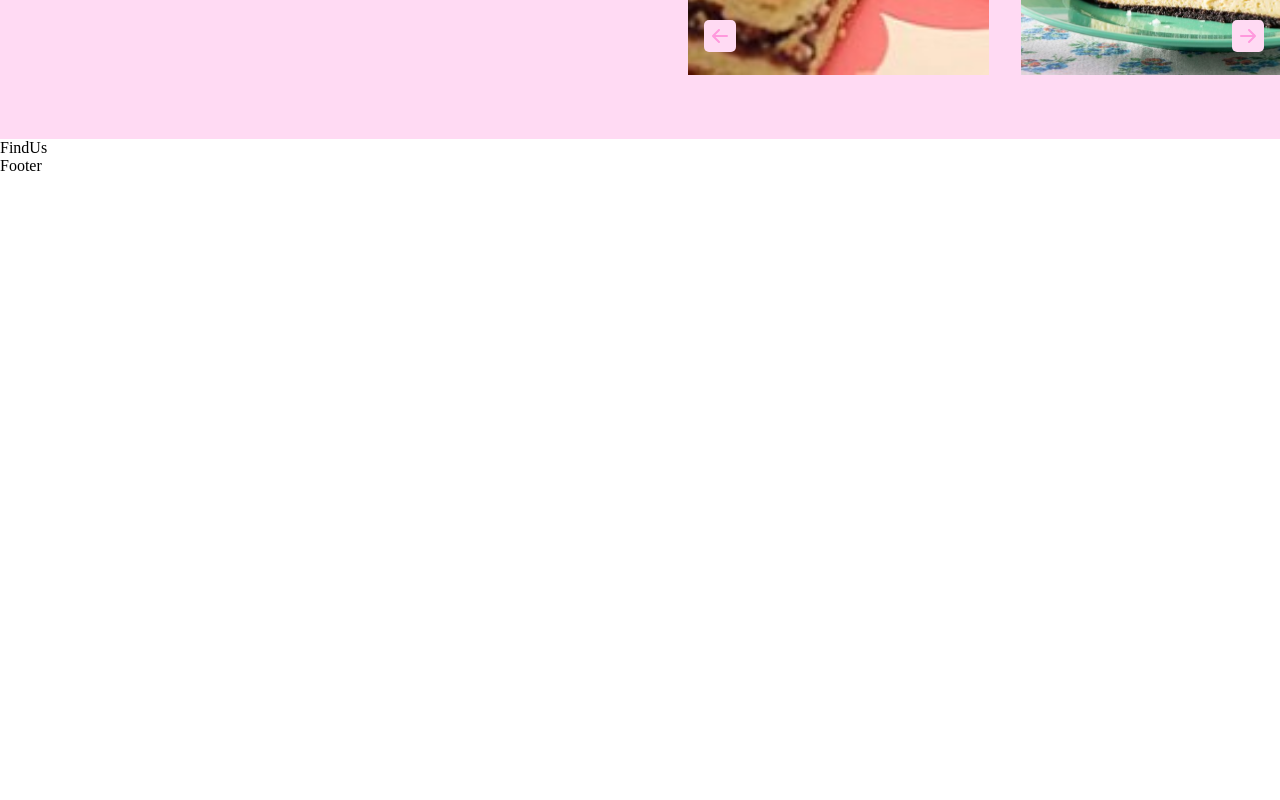
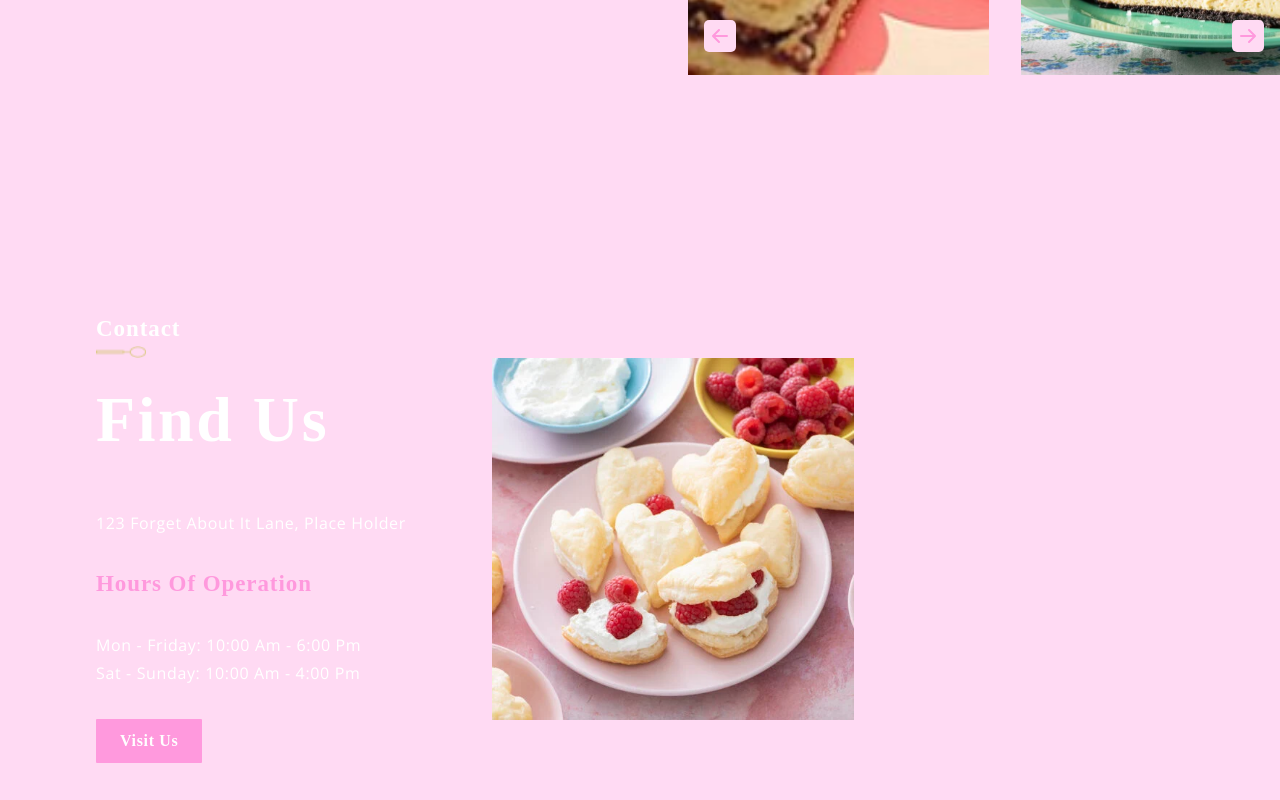
Before and after one commit to XxElijahMxX/cinna-sweets, a React (Create React App) app in the folder cinna-sweets/: page / in a window 1280 px wide. Shown: the part 3160-3960 px from the top of the page. Before the commit the page ends 3335 px from the top, so only its background shows below. Built offline with nearby package versions, Linux system fonts and the light colour scheme; a web font is replaced by a local one.

Commit message:
updated find us comp with image and placeholder text

```diff
--- a/cinna-sweets/src/Container/Findus/FindUs.jsx
+++ b/cinna-sweets/src/Container/Findus/FindUs.jsx
@@ -1,9 +1,27 @@
-import React from 'react'
+import React from "react";
+import { SubHeader } from "../../Components";
+import { images } from "../../constants";
 
-const FindUs = () => {
-  return (
-    <div>FindUs</div>
-  )
-}
+const FindUs = () => (
+  <div className="app__bg app__wrapper section__padding" id="contact">
+    <div className="app__wrapper_info">
+      <SubHeader title="contact" />
+      <h1 className="headtext__cormorant" style={{ marginBottom: "3rem" }}>
+        Find Us
+      </h1>
+      <div className="app__wrapper-content">
+        <p className="p__opensans">123 Forget About It Lane, Place Holder</p>
+        <p className="p__cormorant" style={{color: 'var(--color-pink)', margin: '2rem 0'}}>Hours Of Operation</p>
+        <p className="p__opensans">Mon - Friday: 10:00 am - 6:00 pm</p>
+        <p className="p__opensans">Sat - Sunday: 10:00 am - 4:00 pm</p>
+      </div>
+      <button className="custom__button" style={{marginTop: '2rem'}}>Visit Us</button>
+    </div>
 
-export default FindUs
+    <div className="app__wrapper_img">
+      <img src={images.findUs} alt="find us" style={{marginRight: '12rem'}}/>
+    </div>
+  </div>
+);
+
+export default FindUs;
--- a/cinna-sweets/src/constants/images.js
+++ b/cinna-sweets/src/constants/images.js
@@ -9,6 +9,7 @@ import gallery01 from '../assets/gallery01.jpg'
 import gallery02 from '../assets/gallery02.jpg'
 import gallery03 from '../assets/gallery03.jpg'
 import gallery04 from '../assets/gallery04.jpg'
+import findUs from '../assets/find us.jpg'
 
 // eslint-disable-next-line import/no-anonymous-default-export
 export default {
@@ -23,4 +24,5 @@ export default {
     gallery02,
     gallery03,
     gallery04,
+    findUs,
 };
```
Also changed, not shown: cinna-sweets/src/assets/find us.jpg (added).
